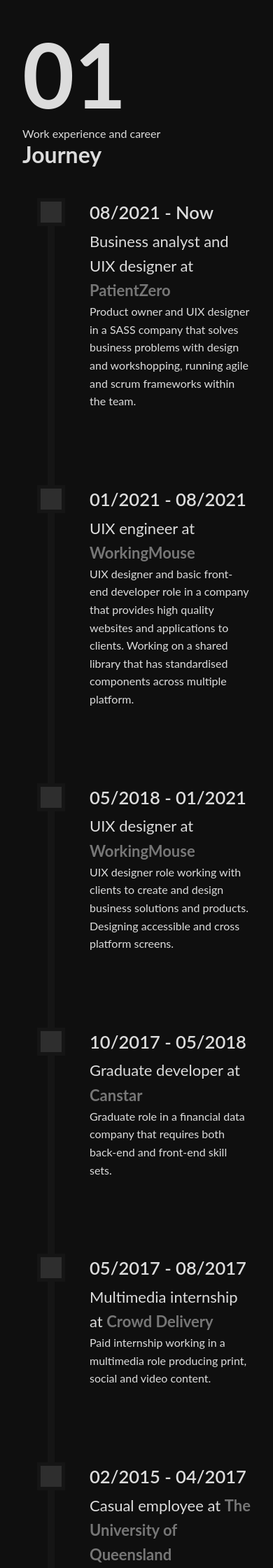
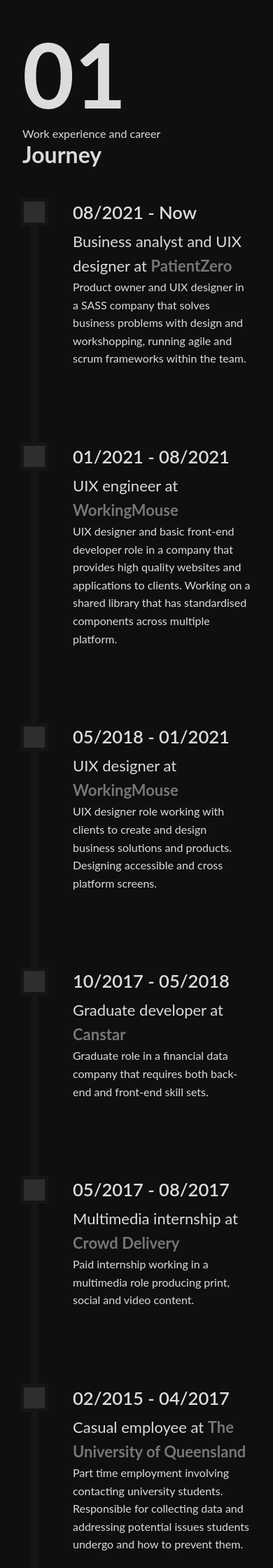
Before and after one commit to t-siri/portfolio-2022, a Jekyll site: the page built from _pages/experience.html, in a window 390 px wide. Shown: the top 2240 px of the page at 70% size. Built offline with Jekyll 4.4.1, drawn with Linux system fonts in a browser that asks for light colours; some web fonts are replaced.

Commit message:
mobile res nav

```diff
--- a/_sass/pages/experience.scss
+++ b/_sass/pages/experience.scss
@@ -1,6 +1,9 @@
 .experience-page {
     .experience__timeline {
         padding-left: 6rem;
+        @include media(smd) {
+            padding-left: 4.5rem;
+        }
         > div {
             padding: 3rem 0;
             position: relative;
```
Also changed, not shown: 2 other files.
